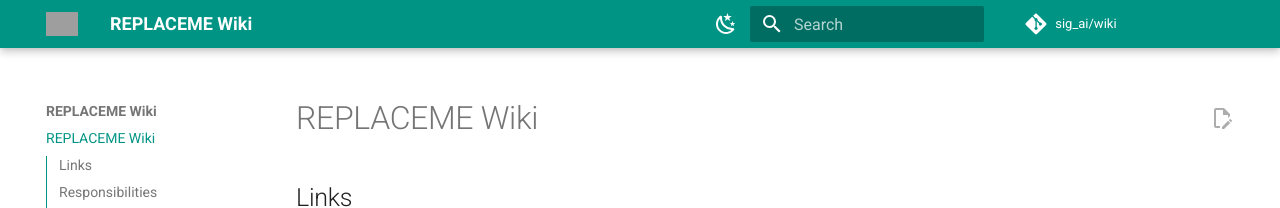
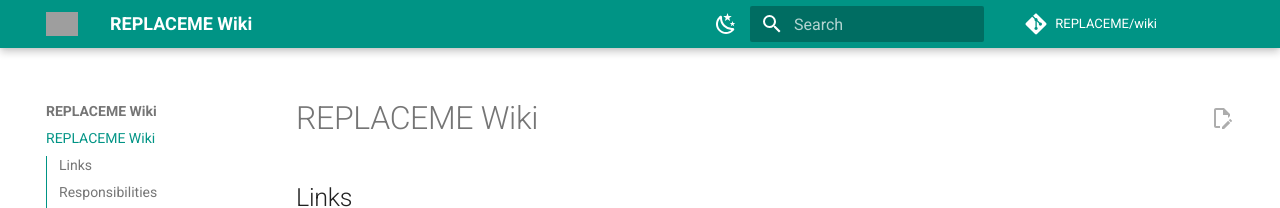
Before and after one commit to rocky-linux/community.rocky.page, an MkDocs documentation site: the page built from docs/index.md, in a window 1280 px wide. Shown: the top 208 px of the page. Built offline with MkDocs 1.6.1 and Material for MkDocs 9.7.7, drawn with Linux system fonts in a browser that asks for light colours; grey boxes are pictures that could not be loaded.

Commit message:
Update 'mkdocs.yml'

```diff
--- a/mkdocs.yml
+++ b/mkdocs.yml
@@ -7,7 +7,7 @@ site_description: >-
 
 # Repository
 repo_url: https://git.resf.org/REPLACEME/wiki
-repo_name: sig_ai/wiki
+repo_name: REPLACEME/wiki
 edit_uri: _edit/main/docs/
 
 # Copyright
```
